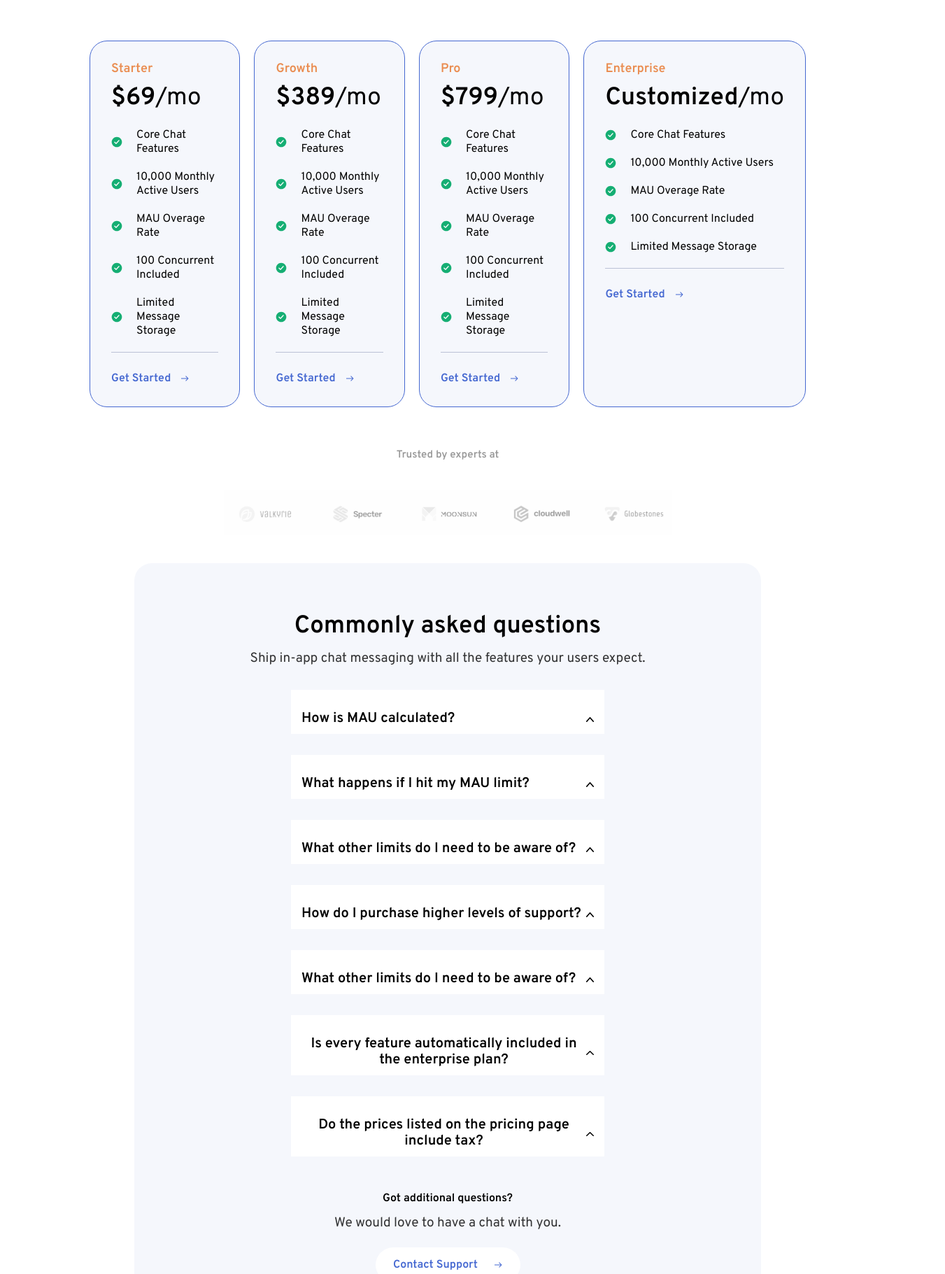
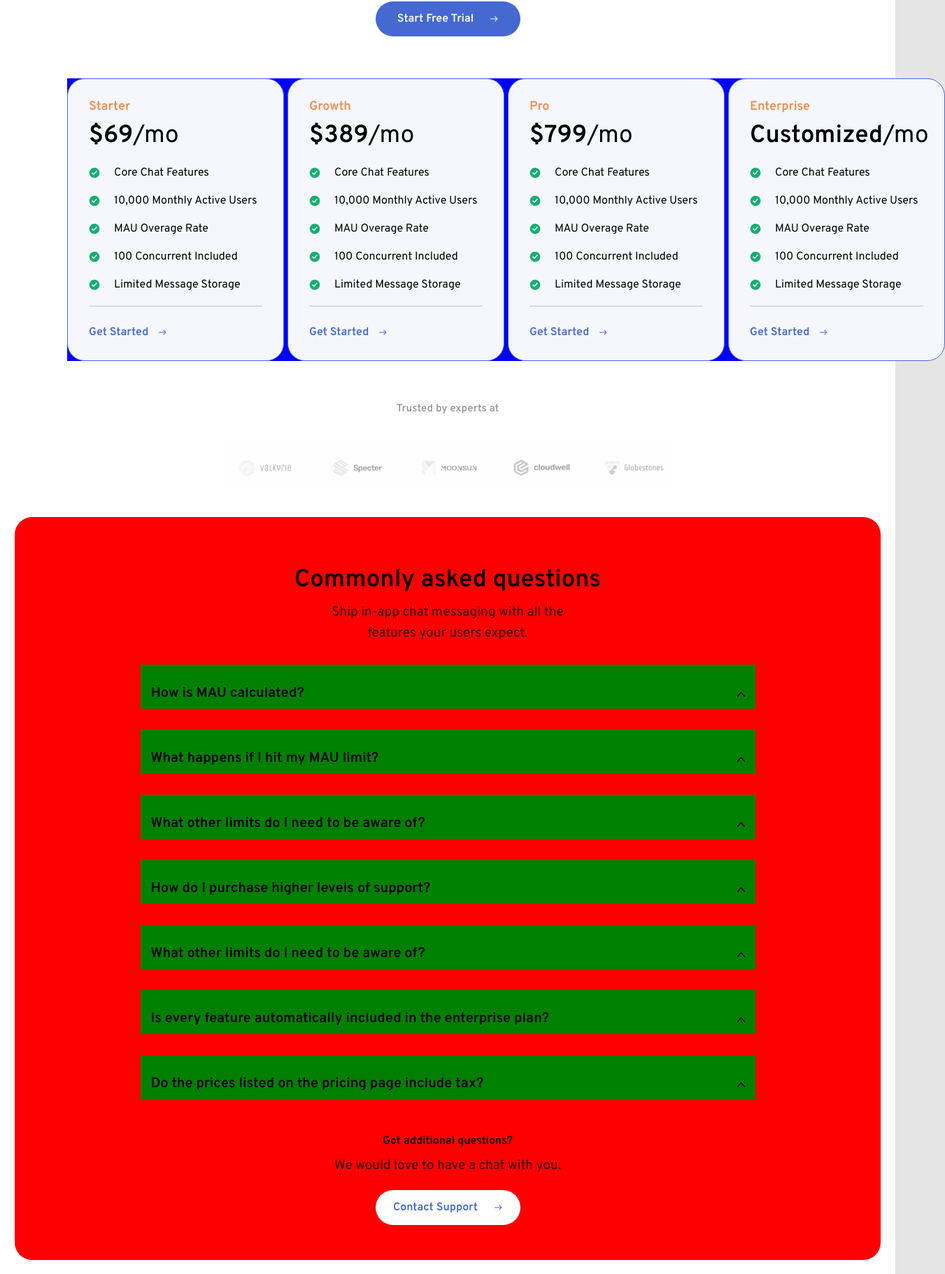
Before and after one commit to theyinda/robinTask, a Nuxt app: page / in a window 1280 px wide. Shown: the part 379-2200 px from the top of the page at 70% size, 1351 px wide, since content can reach past the window. Built offline with nearby package versions, Linux system fonts and the light colour scheme.

Commit message:
Feedback fixes

```diff
--- a/assets/css/main.css
+++ b/assets/css/main.css
@@ -10,10 +10,10 @@
   border: none;
 }
 body{
+  width: 100%;
   font-style: normal;
   color: #000;
-  background-color: #0C1F55;
-  background-color: #fff;
+  background-color: #e5e5e5;
 }
 a {
   text-decoration: none;
--- a/components/cards.vue
+++ b/components/cards.vue
@@ -55,6 +55,7 @@ export default {
   border: 1px solid #4568d1;
   box-sizing: border-box;
   border-radius: 25px;
+   width: 310px;
 }
 .card {
   padding: 30px;
--- a/components/faqs.vue
+++ b/components/faqs.vue
@@ -49,9 +49,11 @@ export default {
 
 <style scoped>
 .container {
-  background: #ffffff;
+  background: #fff;
+  background: green;
+  margin: 0px auto;
   padding: 10px 15px;
-  /* width: 1000px; */
+   width: 879px;
   margin-top: 30px;
 }
 .clicked-div {
@@ -61,8 +63,8 @@ export default {
   display: flex;
   justify-content: space-between;
   align-items: center;
-  /* width: 1238px; */
   cursor: pointer;
+  width: 100%;
 }
 .text p {
   font-weight: 700;
@@ -70,7 +72,7 @@ export default {
   line-height: 23px;
 }
 .answer {
-  margin-top: 5vh;
+  margin-top: 47px;
 }
 .answer p {
   font-weight: 400;
--- a/components/foot.vue
+++ b/components/foot.vue
@@ -100,6 +100,8 @@ export default {
 <style scoped>
 .container {
   background: #0c1f55;
+  max-width: 1440px;
+  margin: 0px auto;
 }
 .foot {
   width: 90%;
@@ -122,7 +124,7 @@ export default {
   font-size: 20px;
   line-height: 35px;
   color: #ffffff;
-  /* width: 526px; */
+  width: 526px;
   opacity: 0.7;
 }
 .buttons{
@@ -154,27 +156,26 @@ span img {
   /* opacity: 0.1; */
   padding-top: 40px;
   border-top: 1px solid #ffffff;
-
+ border-top: 1px solid rgba(255, 255, 255,.1);
   display: flex;
   justify-content: space-between;
   margin: 30px auto;
 }
 .lastFooter-bottom{
   width: 100%;
-  /* opacity: 0.1; */
   padding-top: 20px;
-  border-top: 1px solid #ffffff;
+  border-top: 1px solid rgba(255, 255, 255,.1);
   display: flex;
   justify-content: space-between;
 }
 
 .bottom-right {
-  width: 20%;
+  width: 25%;
 }
 .reference {
   display: flex;
   width: 100%;
-  justify-content: space-evenly;
+  justify-content: space-between;
 }
 .resources .text,
 .company .text {
@@ -193,7 +194,7 @@ span img {
   padding-top: 20px;
 }
 .lastBottom-right {
-  width: 30%;
+  width: 40%;
 }
 .copyright ul {
   display: flex;
@@ -208,6 +209,9 @@ span img {
  padding: 20px 0;
 }
 @media screen and (max-width: 1200px) {
+  .container {
+  width: 1440px;
+}
 .footer-top{
   display: block;
 }
--- a/components/navbar.vue
+++ b/components/navbar.vue
@@ -59,12 +59,12 @@ export default {
 .topnav {
   overflow: hidden;
   display: flex;
-  justify-content: space-around;
+  justify-content: space-evenly;
   align-items: center;
   background: #ffff;
   padding: 15px 0;
   box-shadow: 0px 10px 20px rgba(0, 104, 255, 0.09);
-  /* background: pink; */
+  margin: 0px auto;
 }
 
 .topnav a {
--- a/pages/index.vue
+++ b/pages/index.vue
@@ -1,5 +1,5 @@
 <template>
-  <div>
+  <div class="all">
     <navbar />
     <div class="over-all">
       <div class="hero-container">
@@ -38,9 +38,11 @@
 
         <h4>Got additional questions?</h4>
         <p>We would love to have a chat with you.</p>
-        <button>
-          Contact Support <span><img src="../assets/images/blue.svg" /></span>
-        </button>
+        <div class="kemi">
+          <button>
+            Contact Support <span><img src="../assets/images/blue.svg" /></span>
+          </button>
+        </div>
       </div>
 
       <div class="chat-container">
@@ -60,7 +62,7 @@
         </div>
       </div>
     </div>
-    <foot />
+    <!-- <foot /> -->
   </div>
 </template>
 
@@ -111,9 +113,13 @@ export default {
 </script>
 
 <style scoped>
+.all{
+  background: #fff;
+   max-width: 1440px;
+    margin: 0 auto ;
+}
 .over-all {
   width: 100%;
-  /* background: pink; */
   margin: 20px auto 0;
 }
 .hero-container {
@@ -126,8 +132,11 @@ export default {
 .hero-container h3 {
   font-weight: 700;
   font-size: 50px;
+  margin: 0px auto;
   line-height: 54px;
   padding-top: 20px;
+  max-width: 765px;
+  text-align: center;
 }
 .hero-container p {
   font-weight: 400;
@@ -153,11 +162,14 @@ span img {
   margin-left: 20px;
 }
 .card-container {
-  width: 80%;
+  background: blue;
+  width: 85%;
   margin: 40px auto;
   display: grid;
-  grid-gap: 20px;
+  grid-gap: 5px;
   grid-template-columns: 1fr 1fr 1fr 1fr;
+    /* display: flex;
+  justify-content: space-evenly; */
 }
 .experts-container {
   width: 100%;
@@ -179,16 +191,16 @@ span img {
 .faqs {
   margin-bottom: 60px;
   margin: 30px auto;
-  width: 50%;
+  /* width: 50%; */
 }
 .questions-container {
-  max-width: 100%;
+  /* max-width: 100%; */
   background: #f5f7fc;
   border-radius: 25px;
-  margin: 30px auto;
-  width: 70%;
+
+  width: 1238px;
+  background: red;
   margin: 40px auto;
-  text-align: center;
   border-radius: 25px;
   padding: 70px 0 0 0;
 }
@@ -199,16 +211,26 @@ span img {
   text-align: center;
 }
 .questions-container h4 {
+  width: 100%;
+  text-align: center;
   padding-top: 20px;
 }
 .questions-container p {
   font-weight: 400;
   font-size: 19px;
   line-height: 30px;
-  /* width: 362px; */
+  width: 362px;
+  margin: 0px auto;
   text-align: center;
   opacity: 0.8;
   padding-top: 10px;
+}
+.kemi{
+  display: flex;
+  justify-content: center;
+  align-items: center;
+  width: 100%;
+ margin: 0 auto;
 }
 .questions-container button {
   background: #fff;
@@ -219,10 +241,9 @@ span img {
   width: 207px;
   height: 50px;
   color: #4568d1;
-  margin: 20px 0 50px 0;
+  margin: 20px auto 50px auto;
 }
 .chat-container {
-  /* background: orange; */
   display: flex;
   margin: 30px auto 0;
   width: 100%;
@@ -237,7 +258,7 @@ span img {
   font-weight: 700;
   font-size: 35px;
   line-height: 41px;
-  /* width: 389px; */
+  width: 389px;
   padding: 22px 0 37px 0;
 }
 .chat-left p {
@@ -245,7 +266,7 @@ span img {
   font-size: 19px;
   line-height: 30px;
   opacity: 0.8;
-  /* width: 362px; */
+  width: 362px;
 }
 .chat-left button {
   border: 1px solid #000000;
@@ -291,5 +312,22 @@ span img {
   .questions-container p {
     padding: 20px;
   }
+  .chat-container {
+  display: flex;
+  margin: 30px auto 0;
+  width: 100%;
+  justify-content: space-between;
+}
+.chat-left {
+  margin-left: 10%;
+  padding: 30px 30px;
+  margin-top: 100px;
+}
+.chat-left h3 {
+  width: 280px;
+}
+.chat-left p {
+  width: 250px;
+}
 }
 </style>
```
